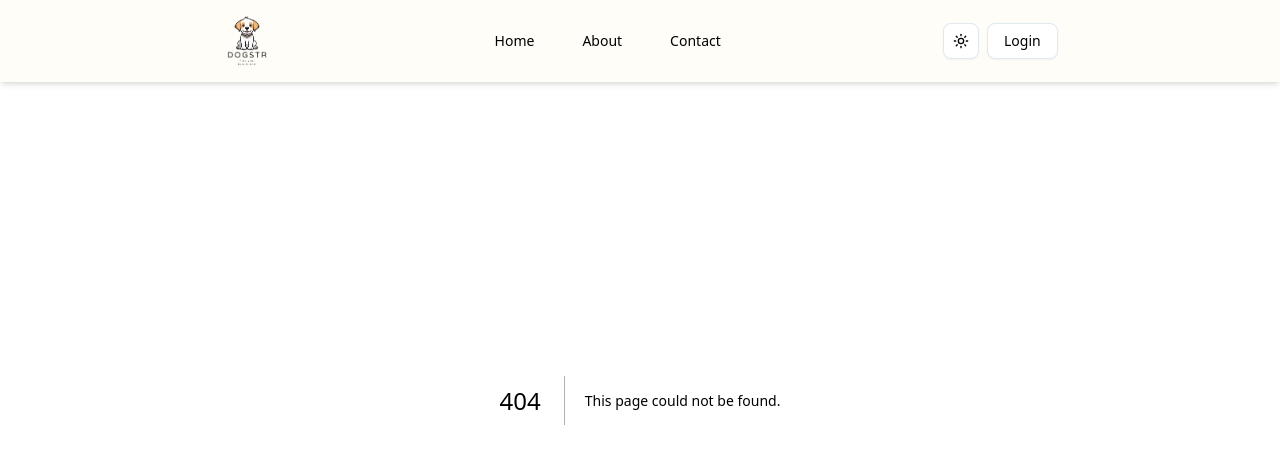
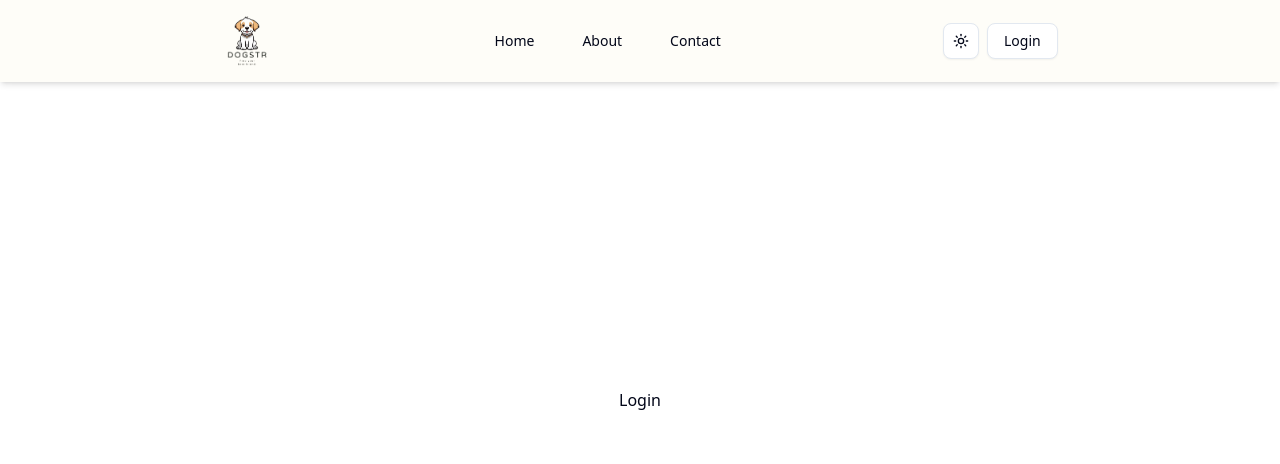
Before and after one commit to emirCo95/fetch_take-home, a Next.js app: page /login in a window 1280 px wide. Before the commit this address had no page. Shown: the top 464 px of the page. Built offline with nearby package versions, Linux system fonts and the light colour scheme.

Commit message:
Create Login.tsx

```diff
--- /dev/null
+++ b/app/(auth)/login/page.tsx
@@ -0,0 +1,7 @@
+export default function Login() {
+  return (
+    <div className="h-screen flex justify-center items-center">
+      <h1>Login</h1>
+    </div>
+  );
+}
```
